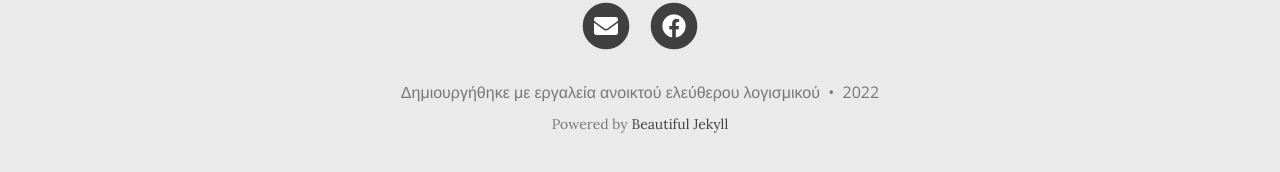
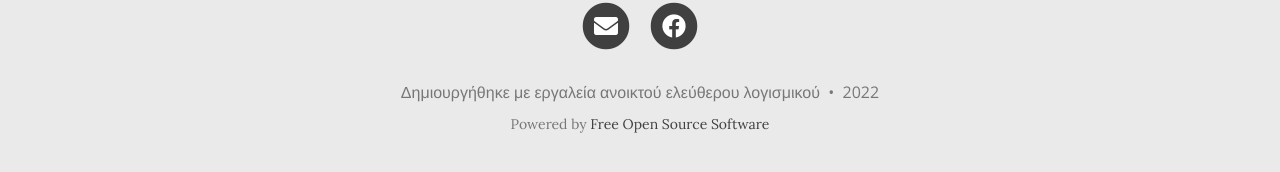
Before and after one commit to sgmsc/site, a Jekyll site: the page built from index.html, in a window 1280 px wide and 900 px high, scrolled down 598 px. Shown: the part 715-887 px from the top of the window. Built offline with Jekyll 4.4.1, drawn with Linux system fonts in a browser that asks for light colours; nearby versions of some CDN libraries; the list of posts is cut into pages by our own code; comment, search, counter and statistics services are not loaded.

Commit message:
Update footer.html

```diff
--- a/_includes/footer.html
+++ b/_includes/footer.html
@@ -39,7 +39,7 @@
       </p>
       {% unless site.remove-ads %}<p class="theme-by text-muted">
         Powered by
-        <a href="https://beautifuljekyll.com">Beautiful Jekyll</a>
+        <a href="https://www.fsf.org/">Free Open Source Software</a>
       </p>{% endunless %}
       </div>
     </div>
```
